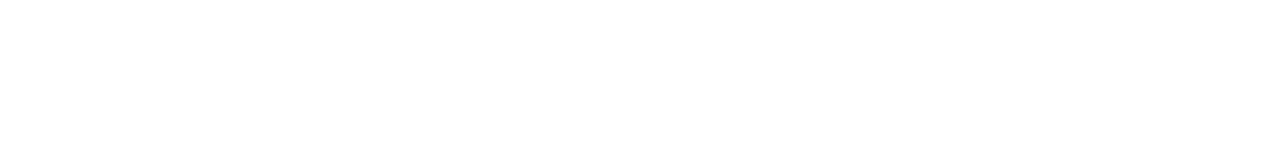
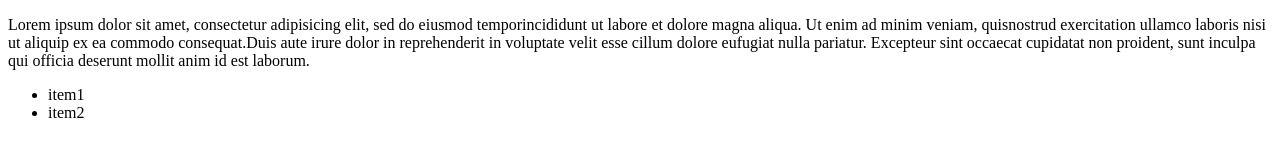
Before and after one commit to Genesis-27/gittest, a plain HTML site: page index.html in a window 1280 px wide. Drawn offline with Linux system fonts and the light colour scheme.

Commit message:
Add files via upload

```diff
--- a/index.html
+++ b/index.html
@@ -6,8 +6,14 @@
 
     </head>
     <body>
+        <p> Lorem ipsum dolor sit amet, consectetur adipisicing elit, sed do eiusmod temporincididunt ut labore et dolore magna aliqua. Ut enim ad minim veniam, quisnostrud exercitation ullamco laboris nisi ut aliquip ex ea commodo consequat.Duis aute irure dolor in reprehenderit in voluptate velit esse cillum dolore eufugiat nulla pariatur. Excepteur sint occaecat cupidatat non proident, sunt inculpa qui officia deserunt mollit anim id est laborum.</p>
+
+<ul>
+        <li>item1</li>
+        <li>item2</li>
 
 
+        </ul>
 
     </body>
 </html>
```
